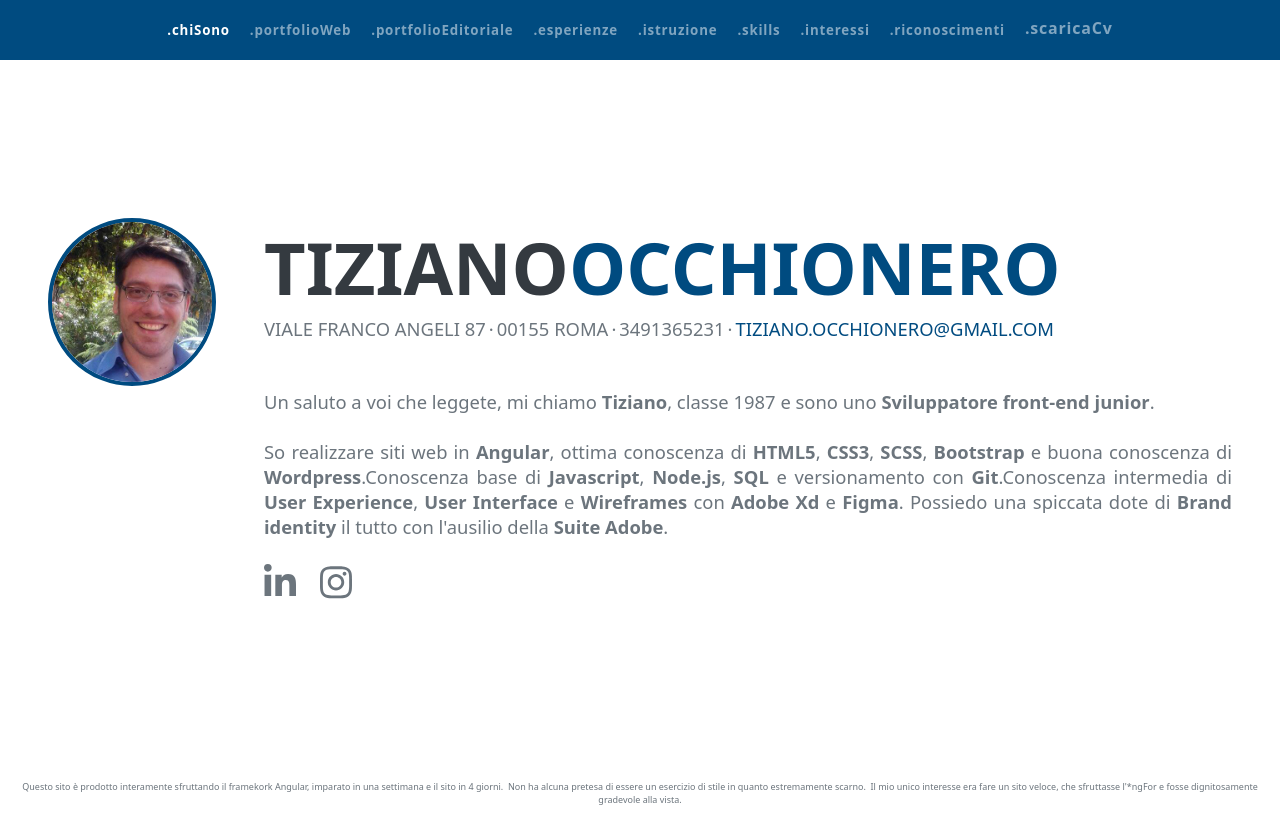
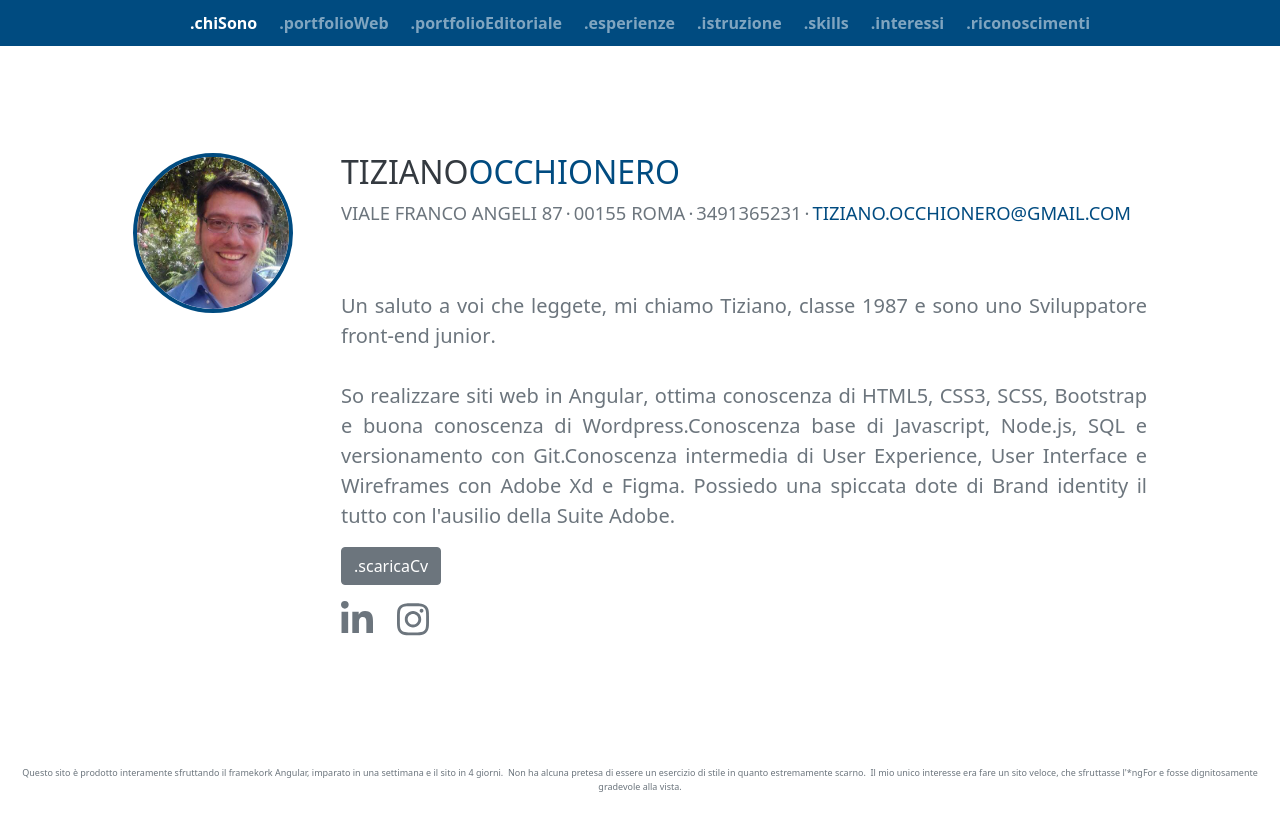
Before and after one commit to tiziano-occhionero/CvTizianoOcchionero, an Angular app in the folder CvTizianoOcchionero/: page / in a window 1280 px wide. Built offline with nearby package versions, Linux system fonts and the light colour scheme.

Commit message:
+bootstrap, nav ok

```diff
--- a/CvTizianoOcchionero/package.json
+++ b/CvTizianoOcchionero/package.json
@@ -20,6 +20,7 @@
     "@angular/platform-browser": "^15.2.0",
     "@angular/platform-browser-dynamic": "^15.2.0",
     "@angular/router": "^15.2.0",
+    "bootstrap": "^5.2.3",
     "rxjs": "~7.8.0",
     "tslib": "^2.3.0",
     "zone.js": "~0.12.0"
--- a/CvTizianoOcchionero/src/app/app.module.ts
+++ b/CvTizianoOcchionero/src/app/app.module.ts
@@ -5,7 +5,7 @@ import { HashLocationStrategy, LocationStrategy } from '@angular/common';
 
 import { AppRoutingModule } from './app-routing.module';
 import { AppComponent } from './app.component';
-import { NavbarComponent } from './navbar/navbar.component';
+import { NavbarComponent } from './bootsNavbar/navbar.component';
 import { HomeComponent } from './home/home.component';
 import { FooterComponent } from './footer/footer.component';
 import { StudiComponent } from './studi/studi.component';
--- /dev/null
+++ b/CvTizianoOcchionero/src/app/bootsNavbar/navbar.component.css
@@ -0,0 +1,42 @@
+
+nav {
+    background-color: #004b80;
+}
+
+.navbar-nav {
+    margin-left: auto;
+}
+
+.nav-link {
+    color: rgba(255, 255, 255, 0.5) !important;
+    font-weight: 700;
+    line-height: 14px;
+    margin: 0 3px;
+}
+
+.nav-link:hover {
+    color: rgba(255, 255, 255, 0.831) !important;
+}
+
+.nav-link.acceso {
+    color: #fff !important;
+}
+
+button {
+    border-color: #fff !important;
+
+}
+
+.navbar-toggler-icon {
+    background-image: none;
+    color: #fff !important;
+}
+
+@media (max-width: 991.98px) {
+    .nav-item {
+        width: 50%;
+    }
+    a {
+        text-align: center;
+    }
+}
--- /dev/null
+++ b/CvTizianoOcchionero/src/app/bootsNavbar/navbar.component.html
@@ -0,0 +1,48 @@
+<!--
+<nav>
+    <button routerLink="" routerLinkActive="acceso" [routerLinkActiveOptions]="{exact: true}">.chiSono</button>
+    <button routerLink="portfolioweb" routerLinkActive="acceso">.portfolioWeb</button>
+    <button routerLink="portfolioeditoriale" routerLinkActive="acceso">.portfolioEditoriale</button>
+    <button routerLink="esperienze" routerLinkActive="acceso">.esperienze</button>
+    <button routerLink="studi" routerLinkActive="acceso">.istruzione</button>
+    <button routerLink="skills" routerLinkActive="acceso">.skills</button>
+    <button routerLink="interessi" routerLinkActive="acceso">.interessi</button>
+    <button routerLink="riconoscimenti" routerLinkActive="acceso">.riconoscimenti</button>
+    <a href="../assets/CV-Tiziano-Occhionero.pdf" target="_blank">.scaricaCv</a>
+</nav>
+-->
+
+<nav class="navbar navbar-expand-lg navbar-light">
+    <button class="navbar-toggler" type="button" data-toggle="collapse" data-target="#navbarSupportedContent" aria-controls="navbarSupportedContent" aria-expanded="false" aria-label="Toggle navigation">
+      <span class="navbar-toggler-icon">. . .</span>
+    </button>
+
+    <div class="collapse navbar-collapse" id="navbarSupportedContent">
+        <ul class="navbar-nav mr-auto flex-wrap flex-row">
+            <li class="nav-item">
+            <a class="nav-link" routerLink="" routerLinkActive="acceso" [routerLinkActiveOptions]="{exact: true}">.chiSono</a>
+            </li>
+            <li class="nav-item">
+            <a class="nav-link"routerLink="portfolioweb" routerLinkActive="acceso">.portfolioWeb</a>
+            </li>
+            <li class="nav-item">
+            <a class="nav-link" routerLink="portfolioeditoriale" routerLinkActive="acceso">.portfolioEditoriale</a>
+            </li>
+            <li class="nav-item">
+            <a class="nav-link" routerLink="esperienze" routerLinkActive="acceso">.esperienze</a>
+            </li>
+            <li class="nav-item">
+            <a class="nav-link" routerLink="studi" routerLinkActive="acceso">.istruzione</a>
+            </li>
+            <li class="nav-item">
+            <a class="nav-link" routerLink="skills" routerLinkActive="acceso">.skills</a>
+            </li>
+            <li class="nav-item">
+            <a class="nav-link" routerLink="interessi" routerLinkActive="acceso">.interessi</a>
+            </li>
+            <li class="nav-item">
+            <a class="nav-link" routerLink="riconoscimenti" routerLinkActive="acceso">.riconoscimenti</a>
+            </li>
+        </ul>
+    </div>
+  </nav>
--- a/CvTizianoOcchionero/src/app/home/home.component.css
+++ b/CvTizianoOcchionero/src/app/home/home.component.css
@@ -83,6 +83,8 @@ section {
     margin-right: 1.5rem;
 }
 
+
+
 @media only screen and (max-width: 1199.98px) {
     .foto {
         padding-right: 12px;
--- a/CvTizianoOcchionero/src/app/home/home.component.html
+++ b/CvTizianoOcchionero/src/app/home/home.component.html
@@ -18,24 +18,25 @@
                     <span> · </span>
                     <a href="mailto:tiziano.occhionero@gmail.com">tiziano.occhionero@gmail.com</a>
                 </div>
-                <div class="presentazione">
-                    <p class="lead mb-5">Un saluto a voi che leggete, mi chiamo <b>Tiziano</b>, classe 1987 e sono uno <b>Sviluppatore front-end junior</b>.<br><br> So realizzare siti web in <b>Angular</b>, ottima conoscenza di <b>HTML5</b>, <b>CSS3</b>, <b>SCSS</b>,
+                <div class="presentazione mb-3">
+                    <p class="lead mb-3">Un saluto a voi che leggete, mi chiamo <b>Tiziano</b>, classe 1987 e sono uno <b>Sviluppatore front-end junior</b>.<br><br> So realizzare siti web in <b>Angular</b>, ottima conoscenza di <b>HTML5</b>, <b>CSS3</b>, <b>SCSS</b>,
                         <b>Bootstrap</b> e buona conoscenza di <b>Wordpress</b>.Conoscenza base di <b>Javascript</b>, <b>Node.js</b>, <b>SQL</b> e versionamento con <b>Git</b>.Conoscenza intermedia di
                         <b>User Experience</b>, <b>User Interface</b> e <b>Wireframes</b> con <b>Adobe Xd</b> e <b>Figma</b>.
-                        Possiedo una spiccata dote di <b>Brand identity</b> il tutto con l'ausilio della <b>Suite Adobe</b>. <br> <br>
+                        Possiedo una spiccata dote di <b>Brand identity</b> il tutto con l'ausilio della <b>Suite Adobe</b>.
                    </p>
+                   <a class="btn btn-secondary" href="../assets/CV-Tiziano-Occhionero.pdf" target="_blank">.scaricaCv</a>
 
                 </div>
                 <div class="socialicons">
                     <a class="social-icon" href="https://www.linkedin.com/in/tizianoocchionero/" target="_blank">
                         <svg class="svg-inline--fa fa-linkedin-in fa-w-14" aria-hidden="true" focusable="false" data-prefix="fab" data-icon="linkedin-in" role="img" xmlns="http://www.w3.org/2000/svg" viewBox="0 0 448 512" data-fa-i2svg="">
                             <path fill="currentColor" d="M100.28 448H7.4V148.9h92.88zM53.79 108.1C24.09 108.1 0 83.5 0 53.8a53.79 53.79 0 0 1 107.58 0c0 29.7-24.1 54.3-53.79 54.3zM447.9 448h-92.68V302.4c0-34.7-.7-79.2-48.29-79.2-48.29 0-55.69 37.7-55.69 76.7V448h-92.78V148.9h89.08v40.8h1.3c12.4-23.5 42.69-48.3 87.88-48.3 94 0 111.28 61.9 111.28 142.3V448z"></path>
-                            </svg><!-- <i class="fab fa-linkedin-in"></i> Font Awesome fontawesome.com -->
+                        </svg><!-- <i class="fab fa-linkedin-in"></i> Font Awesome fontawesome.com -->
                     </a>
                     <a class="social-icon" href="https://www.instagram.com/tiziano.occhionero/?hl=it" target="_blank">
                         <svg class="svg-inline--fa fa-instagram fa-w-14" aria-hidden="true" focusable="false" data-prefix="fab" data-icon="instagram" role="img" xmlns="http://www.w3.org/2000/svg" viewBox="0 0 448 512" data-fa-i2svg="">
                             <path fill="currentColor" d="M224.1 141c-63.6 0-114.9 51.3-114.9 114.9s51.3 114.9 114.9 114.9S339 319.5 339 255.9 287.7 141 224.1 141zm0 189.6c-41.1 0-74.7-33.5-74.7-74.7s33.5-74.7 74.7-74.7 74.7 33.5 74.7 74.7-33.6 74.7-74.7 74.7zm146.4-194.3c0 14.9-12 26.8-26.8 26.8-14.9 0-26.8-12-26.8-26.8s12-26.8 26.8-26.8 26.8 12 26.8 26.8zm76.1 27.2c-1.7-35.9-9.9-67.7-36.2-93.9-26.2-26.2-58-34.4-93.9-36.2-37-2.1-147.9-2.1-184.9 0-35.8 1.7-67.6 9.9-93.9 36.1s-34.4 58-36.2 93.9c-2.1 37-2.1 147.9 0 184.9 1.7 35.9 9.9 67.7 36.2 93.9s58 34.4 93.9 36.2c37 2.1 147.9 2.1 184.9 0 35.9-1.7 67.7-9.9 93.9-36.2 26.2-26.2 34.4-58 36.2-93.9 2.1-37 2.1-147.8 0-184.8zM398.8 388c-7.8 19.6-22.9 34.7-42.6 42.6-29.5 11.7-99.5 9-132.1 9s-102.7 2.6-132.1-9c-19.6-7.8-34.7-22.9-42.6-42.6-11.7-29.5-9-99.5-9-132.1s-2.6-102.7 9-132.1c7.8-19.6 22.9-34.7 42.6-42.6 29.5-11.7 99.5-9 132.1-9s102.7-2.6 132.1 9c19.6 7.8 34.7 22.9 42.6 42.6 11.7 29.5 9 99.5 9 132.1s2.7 102.7-9 132.1z"></path>
-                            </svg><!-- <i class="fab fa-instagram"></i> Font Awesome fontawesome.com -->
+                        </svg><!-- <i class="fab fa-instagram"></i> Font Awesome fontawesome.com -->
                     </a>
                 </div>
             </div>
--- a/CvTizianoOcchionero/src/app/navbar/navbar.component.css
+++ /dev/null
@@ -1,36 +0,0 @@
-nav {
-    display: flex;
-    justify-content: center;
-    align-content: center;
-    flex-wrap: wrap;
-    min-height: 40px;
-    background-color: #004b80;
-    gap: 15px 20px;
-    padding: 10px;
-}
-
-button {
-    background-color: transparent;
-    border: 0;
-    color: rgba(255, 255, 255, 0.5);
-    text-decoration: none;
-    font-weight: 800;
-    letter-spacing: 0.05rem;
-
-}
-
-a {
-    color: rgba(255, 255, 255, 0.5);
-    text-decoration: none;
-    font-weight: 700;
-    letter-spacing: 0.05rem;
-    line-height: 14px;
-}
-
-button:hover, a:hover {
-    color: rgba(255, 255, 255, 0.831);
-}
-
-button.acceso {
-    color: #fff;
-}
--- a/CvTizianoOcchionero/src/app/navbar/navbar.component.html
+++ /dev/null
@@ -1,11 +0,0 @@
-<nav>
-    <button routerLink="" routerLinkActive="acceso" [routerLinkActiveOptions]="{exact: true}">.chiSono</button>
-    <button routerLink="portfolioweb" routerLinkActive="acceso">.portfolioWeb</button>
-    <button routerLink="portfolioeditoriale" routerLinkActive="acceso">.portfolioEditoriale</button>
-    <button routerLink="esperienze" routerLinkActive="acceso">.esperienze</button>
-    <button routerLink="studi" routerLinkActive="acceso">.istruzione</button>
-    <button routerLink="skills" routerLinkActive="acceso">.skills</button>
-    <button routerLink="interessi" routerLinkActive="acceso">.interessi</button>
-    <button routerLink="riconoscimenti" routerLinkActive="acceso">.riconoscimenti</button>
-    <a href="../assets/CV-Tiziano-Occhionero.pdf" target="_blank">.scaricaCv</a>
-</nav>
--- a/CvTizianoOcchionero/src/index.html
+++ b/CvTizianoOcchionero/src/index.html
@@ -5,9 +5,13 @@
     <title>CvTizianoOcchionero</title>
     <base href="/">
     <meta name="viewport" content="width=device-width, initial-scale=1">
+    <link rel="stylesheet" href="https://cdn.jsdelivr.net/npm/bootstrap@4.6.2/dist/css/bootstrap.min.css">
     <link rel="icon" type="image/x-icon" href="favicon.ico">
 </head>
 <body>
     <app-root></app-root>
+    <script src="https://cdn.jsdelivr.net/npm/jquery@3.5.1/dist/jquery.slim.min.js"></script>
+    <script src="https://cdn.jsdelivr.net/npm/popper.js@1.16.1/dist/umd/popper.min.js"></script>
+    <script src="https://cdn.jsdelivr.net/npm/bootstrap@4.6.2/dist/js/bootstrap.min.js"></script>
 </body>
 </html>
```
Also changed, not shown: CvTizianoOcchionero/src/app/bootsNavbar/navbar.component.ts (renamed from CvTizianoOcchionero/src/app/navbar/navbar.component.ts), 2 other files (tests, documents, lock files or other folders). Lines whose indentation alone changed are shown as unchanged.
